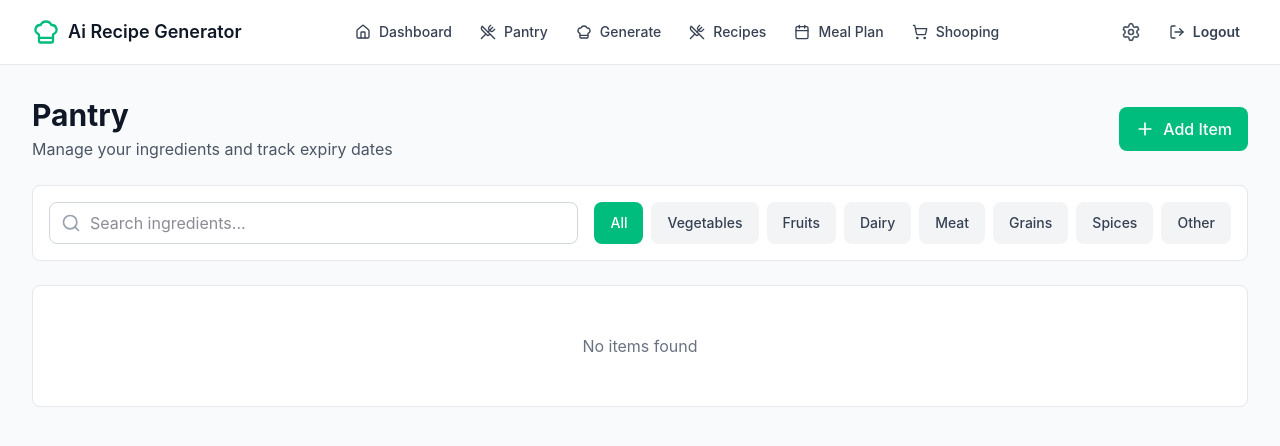
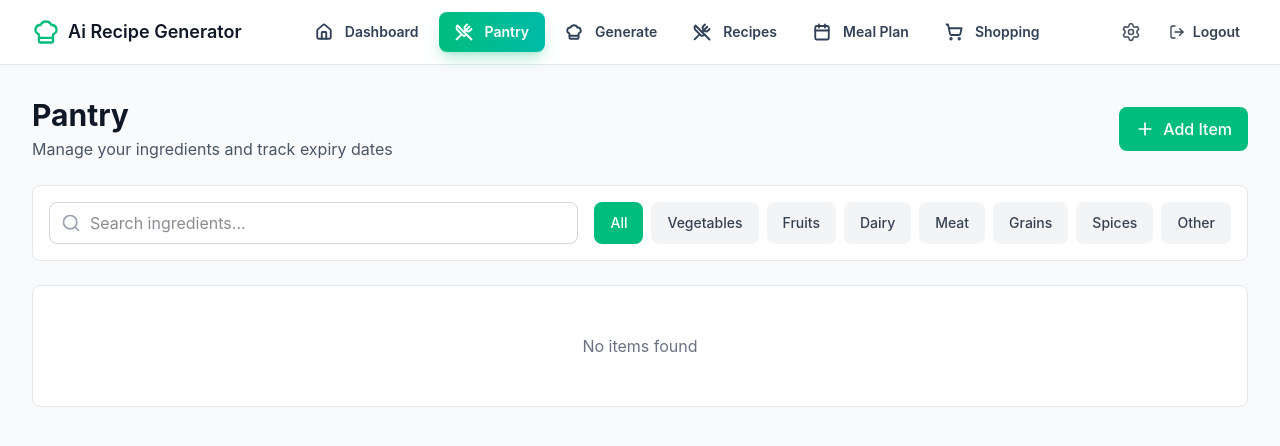
Before and after one commit to FranzVincentTogonon26/AI-RecipeGenerator, a React (Vite) app in the folder frontend/: page /pantry in a window 1280 px wide. Shown: the top 446 px of the page. Built offline with nearby package versions, Linux system fonts and the light colour scheme.

Commit message:
Modify Navbar Page

```diff
--- a/frontend/src/components/layout/Navbar.jsx
+++ b/frontend/src/components/layout/Navbar.jsx
@@ -1,18 +1,15 @@
-import { Link, useNavigate } from 'react-router'
+import { Link, NavLink, useNavigate } from 'react-router'
 import { Calendar, ChefHat, Home, LogOut, Settings, ShoppingCart, UtensilsCrossed } from 'lucide-react'
 import { useAuth } from '../../context/useAuth'
 
-const NavLink = ({to, icon, label}) => {
-    return (
-      <Link
-        to={to}
-        className='flex items-center gap-2 px-3 py-2 text-sm font-medium text-gray-700 hover:text-emerald-600 hover:bg-emerald-50 rounded-lg transition-colors'
-      >
-        {icon}
-        <span>{label}</span>
-      </Link>
-    )
-  }
+ const navLinks = [
+    { to: '/dashboard', icon: Home, text: 'Dashboard' },
+    { to: '/pantry', icon: UtensilsCrossed, text: 'Pantry' },
+    { to: '/generate', icon: ChefHat, text: 'Generate' },
+    { to: '/recipes', icon: UtensilsCrossed, text: 'Recipes' },
+    { to: '/meal-plan', icon: Calendar, text: 'Meal Plan' },
+    { to: '/shopping-list', icon: ShoppingCart, text: 'Shopping' }
+  ];
 
 const Navbar = () => {
 
@@ -36,12 +33,30 @@ const Navbar = () => {
 
           {/* Navigation Links */}
           <div className="hidden md:flex items-center gap-1">
-            <NavLink to='/dashboard' icon={ <Home className='size-4' /> } label='Dashboard' />
-            <NavLink to='/pantry' icon={ <UtensilsCrossed className='size-4' /> } label='Pantry' />
-            <NavLink to='/generate' icon={ <ChefHat className='size-4' /> } label='Generate' />
-            <NavLink to='/recipes' icon={ <UtensilsCrossed className='size-4' /> } label='Recipes' />
-            <NavLink to='/meal-plan' icon={ <Calendar className='size-4' /> } label='Meal Plan' />
-            <NavLink to='/shopping-list' icon={ <ShoppingCart className='size-4' /> } label='Shooping' />
+            {navLinks.map((link) => (
+            <NavLink
+              key={link.to}
+              to={link.to}
+              className={
+                ({ isActive }) =>
+                  `group flex items-center gap-3 px-4 py-2.5 text-sm font-semibold rounded-lg transition-all duration-200
+                  ${ isActive  ? 'bg-linear-to-r from-emerald-500 to-teal-500 text-white shadow-lg shadow-emerald-500/25' : 'text-slate-700 hover:bg-slate-100 hover:text-slate-900' }
+                  `
+              }>
+                {
+                  ({ isActive }) => (
+                    <>
+                      <link.icon
+                        size={18}
+                        strokeWidth={2.5}
+                        className={`transition-transform duration-200 ${ isActive ? '' : 'group-hover:scale-110' }`}
+                      />
+                      {link.text}
+                    </>
+                  )
+                }
+              </NavLink>
+          ))}
           </div>
 
           {/* User Menu */}
```
